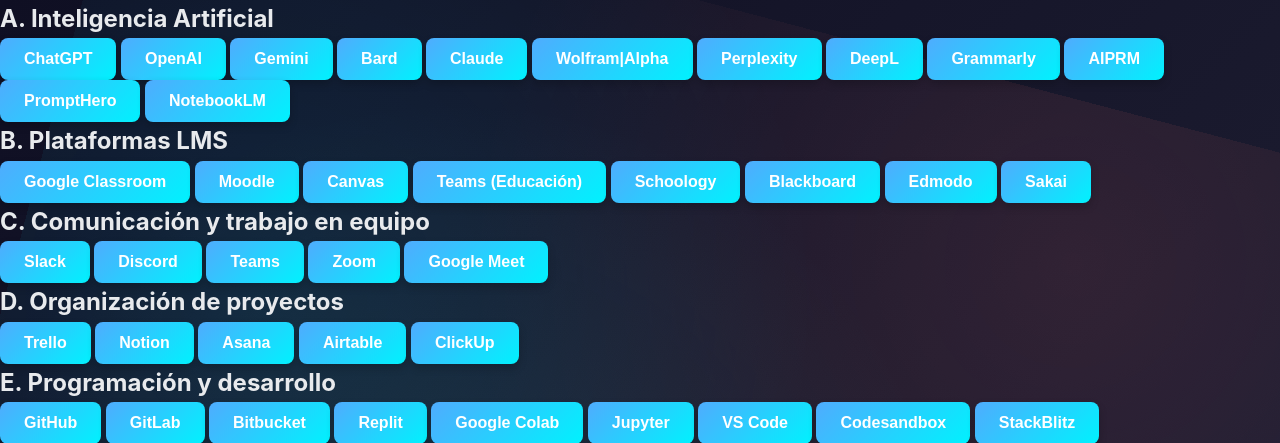
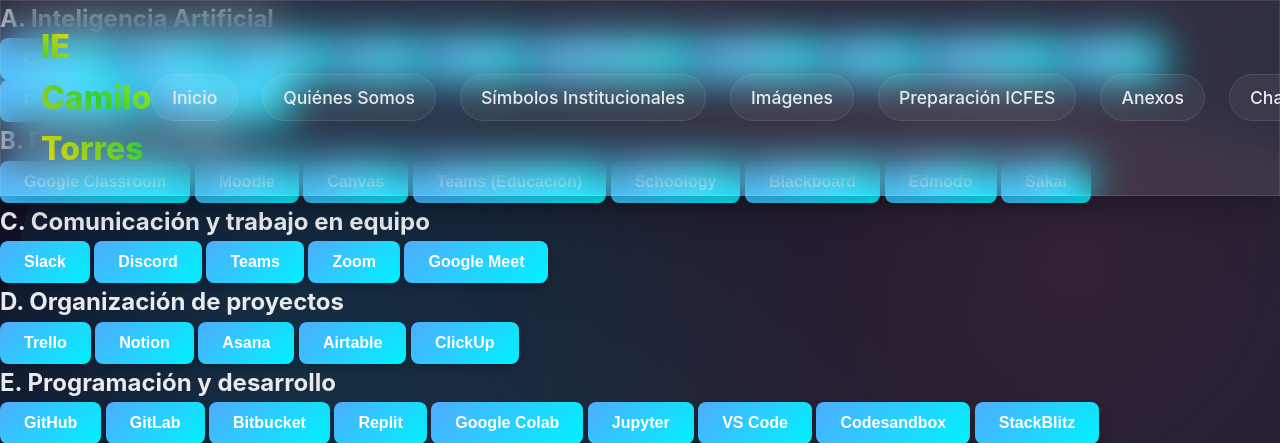
Before and after one commit to belaNh27/IEcamilotorres, a Flask app: page /tec in a window 1280 px wide. Shown: the top 443 px of the page. Run offline with Flask 3, Linux system fonts and the light colour scheme.

Commit message:
Update tec.html

```diff
--- a/templates/tec.html
+++ b/templates/tec.html
@@ -8,9 +8,30 @@
 
     <link href="https://fonts.googleapis.com/css2?family=Nunito:wght@400;600;700&display=swap" rel="stylesheet">
     <link href="https://cdnjs.cloudflare.com/ajax/libs/font-awesome/5.15.3/css/all.min.css" rel="stylesheet">
-
     <link rel="stylesheet" href="{{ url_for('static', filename='css/styles.css') }}">
 
+  <header class="main-header">
+        <div class="header-left">
+            <a href="{{ url_for('index') }}" class="logo-link">
+                <span class="logo-text"><span class="highlight">IE</span> Camilo Torres</span>
+            </a>
+        </div>
+        <nav class="main-nav">
+            <ul>
+                <li><a href="{{ url_for('index') }}" class="{% if request.path == url_for('index') %}current{% endif %}">Inicio</a></li>
+                <li><a href="{{ url_for('quienes_somos') }}" class="{% if request.path == url_for('quienes_somos') %}current{% endif %}">Quiénes Somos</a></li>
+                <li><a href="{{ url_for('simbolos_institucionales') }}" class="{% if request.path == url_for('simbolos_institucionales') %}current{% endif %}">Símbolos Institucionales</a></li>
+                <li><a href="{{ url_for('imagenes') }}" class="{% if request.path == url_for('imagenes') %}current{% endif %}">Imágenes</a></li>
+                <li><a href="{{ url_for('icfes') }}" class="{% if request.path == url_for('icfes') %}current{% endif %}">Preparación ICFES</a></li>
+                <li><a href="{{ url_for('anexos') }}" class="{% if request.path == url_for('anexos') %}current{% endif %}">Anexos</a></li>
+                <li><a href="{{ url_for('chatbot') }}" class="{% if request.path == url_for('chatbot') %}current{% endif %}">Chatbot</a></li>
+                <li><a href="{{ url_for('tec') }}" class="{% if request.path == url_for('tec') %}current{% endif %}">Herramientas</a></li>
+            </ul>
+        </nav>
+        <button class="menu-toggle" aria-label="Abrir menú">
+            <i class="fas fa-bars"></i>
+        </button>
+    </header>
   <!-- A. Inteligencia Artificial -->
   <div class="categoria">
     <h2>A. Inteligencia Artificial</h2>
```
